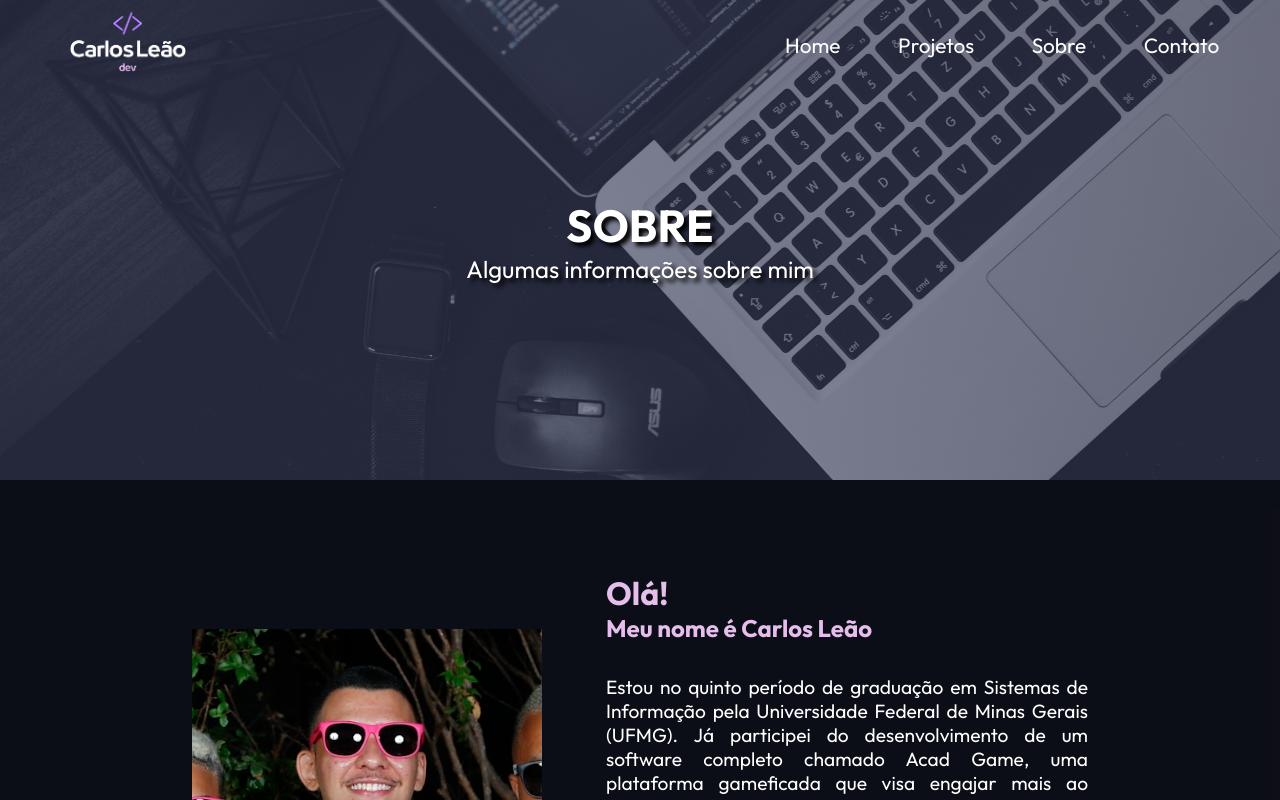
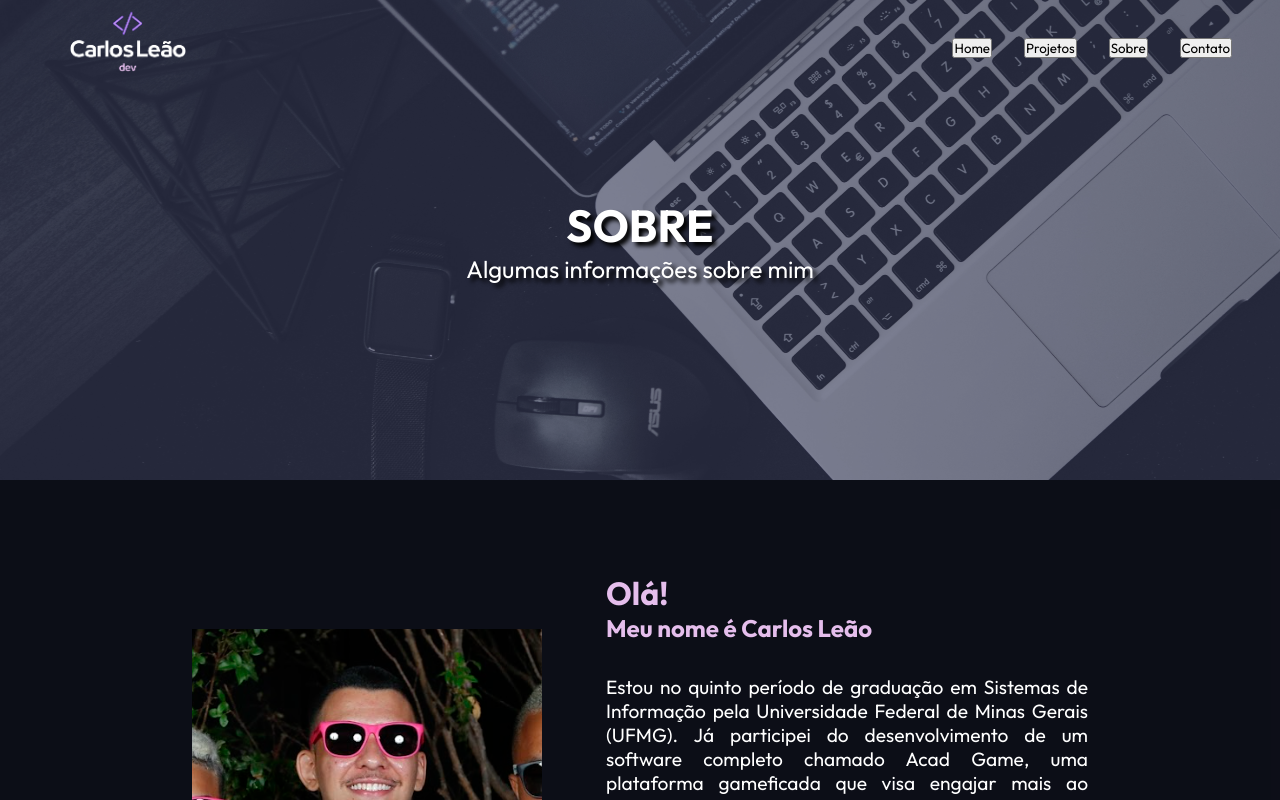
Before and after one commit to Chbmleao/Carlos-Portfolio, a React (Create React App) app: page /about in a window 1280 px wide. Shown: the top 800 px of the page. Built offline with nearby package versions, Linux system fonts and the light colour scheme.

Commit message:
Use the button type to set the scroll button style

```diff
--- a/src/components/ScrollButtonStyles.css
+++ b/src/components/ScrollButtonStyles.css
@@ -1,4 +1,4 @@
-button {
+.navbar {
   border-radius: 5px;
   transition: 0.3s ease;
   padding: 0.5rem 0.8rem;
@@ -10,7 +10,7 @@ button {
   font-size: 1.3rem;
 }
 
-button:hover {
+.navbar:hover {
   background-color: rgba(94, 103, 153, 0.5);
   transition: 0.5s;
 }
```
